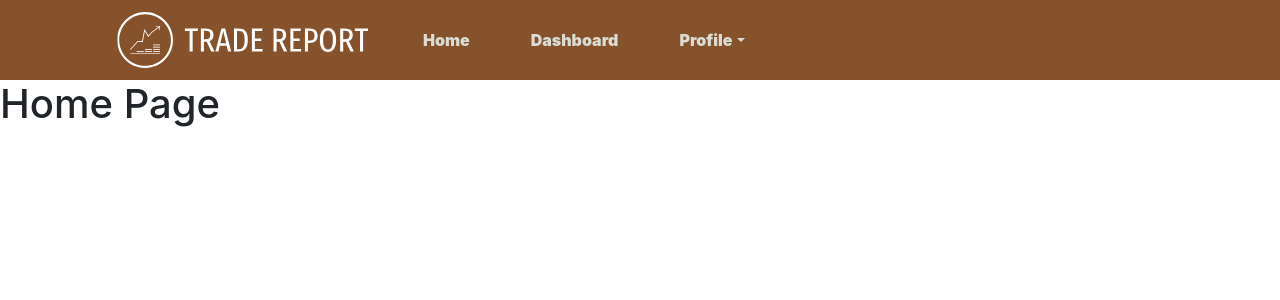
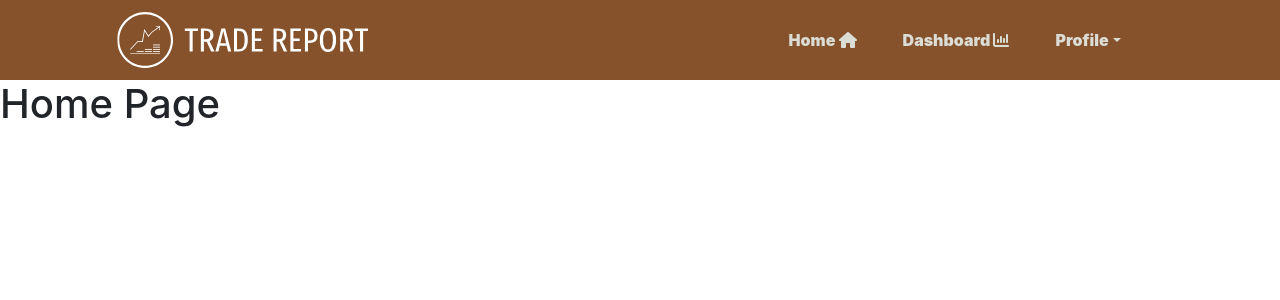
Before and after one commit to kvande97/trading-dashboard, a React (Create React App) app: page / in a window 1280 px wide. Shown: the top 300 px of the page. Built offline with nearby package versions, Linux system fonts and the light colour scheme.

Commit message:
making header mobile responsive

```diff
--- a/package.json
+++ b/package.json
@@ -3,6 +3,9 @@
   "version": "0.1.0",
   "private": true,
   "dependencies": {
+    "@fortawesome/fontawesome-svg-core": "^6.2.1",
+    "@fortawesome/free-solid-svg-icons": "^6.2.1",
+    "@fortawesome/react-fontawesome": "^0.2.0",
     "@testing-library/jest-dom": "^5.16.5",
     "@testing-library/react": "^13.4.0",
     "@testing-library/user-event": "^13.5.0",
--- a/src/components/Header.css
+++ b/src/components/Header.css
@@ -12,8 +12,7 @@
     text-decoration: none;
     font-weight: 1000;
     color: rgba(240, 255, 255, .8);
-    margin-left: 30px;
-    margin-right: 15px;
+    margin: 15px;
 }
 
 .nav-link:hover {
@@ -21,3 +20,21 @@
     color: rgba(240, 255, 255);
     transform: scale(1.15);
 }
+
+.offcanvas {
+    background-color: rgba(133, 82, 44, 1);
+    max-height: 100%;
+    max-width: 40%;
+    position: fixed;
+    top: 0;
+    right: 0;
+    text-align: right;
+    transform: translateX(-100%);
+    transition: transform 0.1s ease-in-out;
+}
+
+.offcanvas-header {
+    display: flex;
+    justify-content: flex-end;
+    margin: 1rem;
+}
--- a/src/components/Header.js
+++ b/src/components/Header.js
@@ -1,28 +1,57 @@
 import React from "react";
-import { Container, Navbar, Nav, NavDropdown } from "react-bootstrap";
-// import logo3 from "../assets/lb-bt.svg";
 import logo3 from "../assets/lw-bt.svg";
+import {
+  Container,
+  Navbar,
+  Nav,
+  NavDropdown,
+  Offcanvas,
+} from "react-bootstrap";
 import "./Header.css";
-// import { Dropdown } from "react-bootstrap";
+import { FontAwesomeIcon } from "@fortawesome/react-fontawesome";
+import {
+  faHouse,
+  faChartColumn,
+  faUser,
+} from "@fortawesome/free-solid-svg-icons";
 
 function Header() {
+  const navDropdownTitle = <FontAwesomeIcon icon={faUser} /> + " " + "Profile";
   return (
-      <Navbar sticky="top">
+    <>
+      <Navbar key={"md"} sticky="top" collapseOnSelect expand="md">
         <Container fluid>
-          <Navbar.Brand className="offset-1" href="/">
+          <Navbar.Brand className="col-xs-1 col-xs-1 offset-md-1" href="/">
             <img src={logo3} alt="logo" id="logo" />
           </Navbar.Brand>
-          <Nav className="me-auto">
-            <Nav.Link href="/">Home</Nav.Link>
-            <Nav.Link href="/dashboard">Dashboard</Nav.Link>
-            <NavDropdown title="Profile">
+          <Navbar.Toggle aria-controls={`offcanvasToggle`} />
+          <Navbar.Offcanvas
+            id={`offcanvasToggle`}
+            aria-labelledby={`offcanvasLabel`}
+            placement="end"
+          >
+            <Offcanvas.Header closeButton>
+
+            </Offcanvas.Header>
+            <Offcanvas.Body>
+              <Nav className="me-auto">
+                <Nav.Link href="/">
+                  Home <FontAwesomeIcon icon={faHouse} />
+                </Nav.Link>
+                <Nav.Link href="/dashboard">
+                  Dashboard <FontAwesomeIcon icon={faChartColumn} />
+                </Nav.Link>
+                <NavDropdown title="Profile" id={`offcanvasDropdown`}>
                   <NavDropdown.Item href="login">Login</NavDropdown.Item>
                   <NavDropdown.Item href="register">Register</NavDropdown.Item>
                   <NavDropdown.Item href="account">Account</NavDropdown.Item>
-            </NavDropdown >
-          </Nav>
+                </NavDropdown>
+              </Nav>
+            </Offcanvas.Body>
+          </Navbar.Offcanvas>
         </Container>
       </Navbar>
+    </>
   );
 }
 
```
Also changed, not shown: 1 other file (tests, documents, lock files or other folders).
